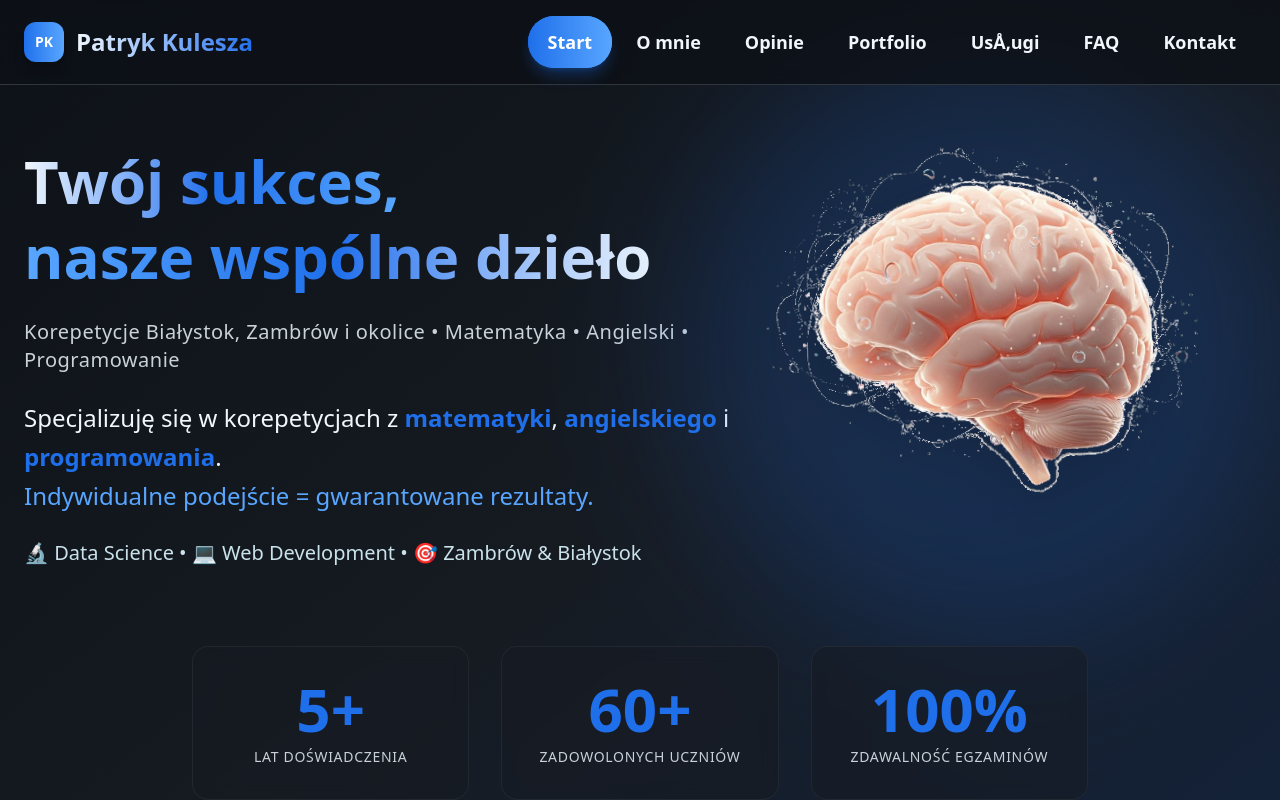
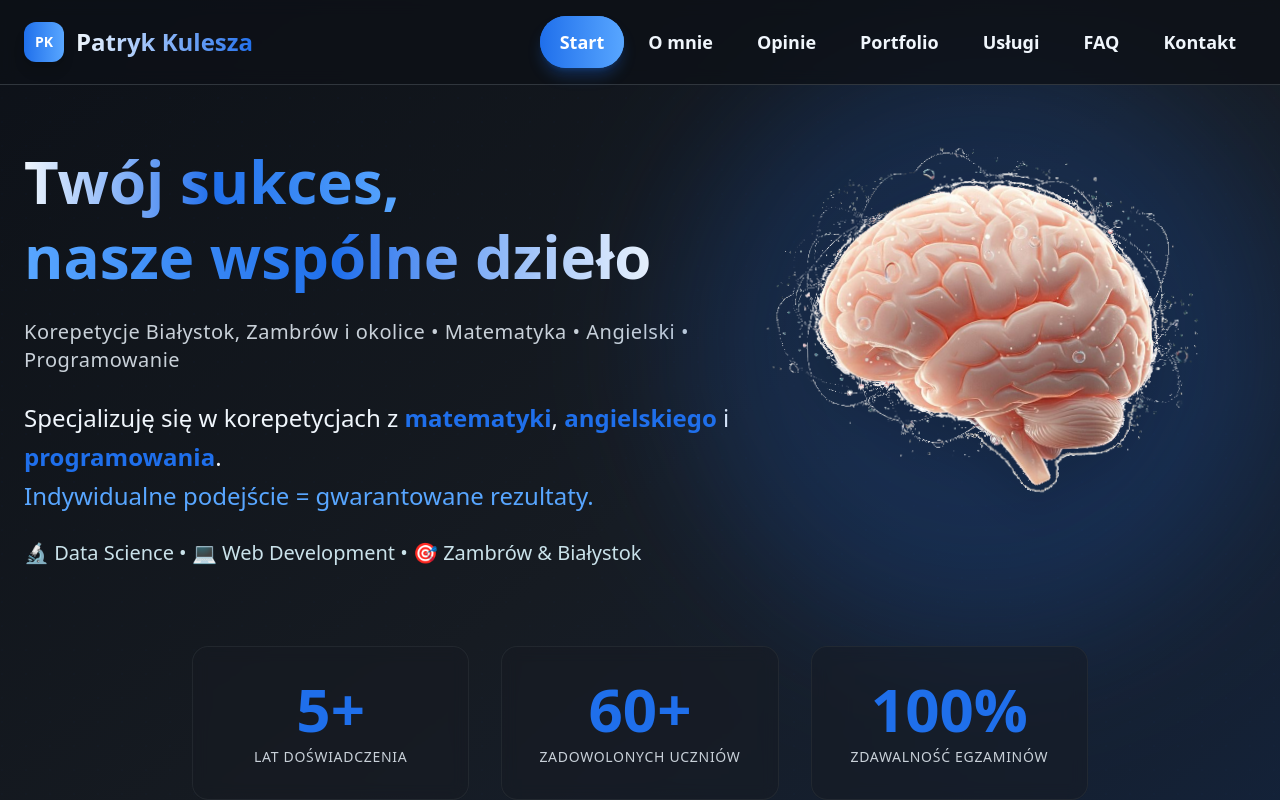
Before and after one commit to PatrykKul/PatrykKulesza, a Next.js app: page / in a window 1280 px wide. Shown: the top 800 px of the page. Built offline with nearby package versions, Linux system fonts and the light colour scheme.

Commit message:
Last dance

```diff
--- a/src/app/page.tsx
+++ b/src/app/page.tsx
@@ -154,7 +154,7 @@ const MENU_ITEMS = [
   { label: 'O mnie', href: '#about' },
   { label: 'Opinie', href: '#testimonials' },
   { label: 'Portfolio', href: '#portfolio' },
-  { label: 'UsÅ‚ugi', href: '#services' },
+  { label: 'Usługi', href: '#services' },
   { label: 'FAQ', href: '#faq' },
   { label: 'Kontakt', href: '#contact' }
 ];
```
